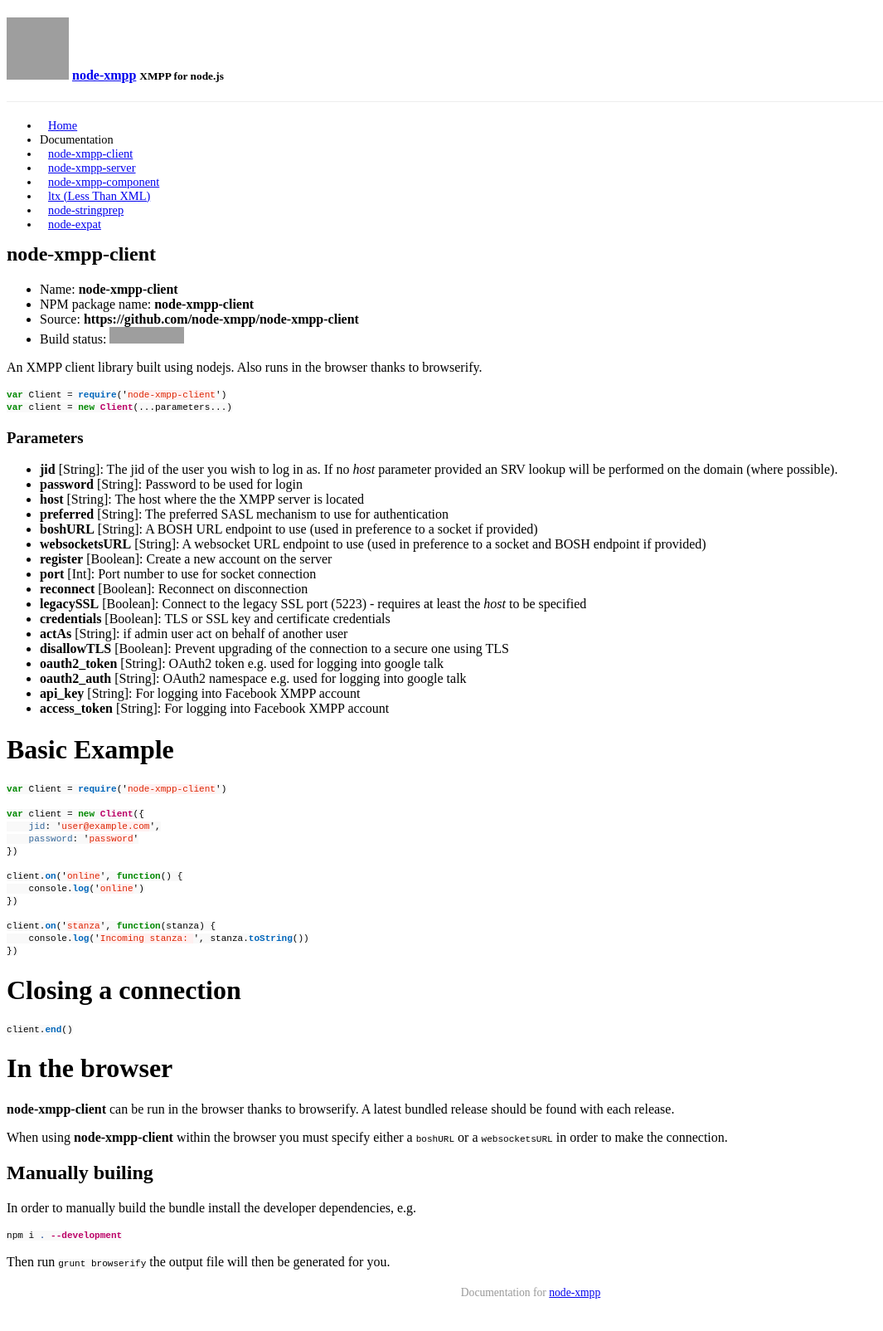
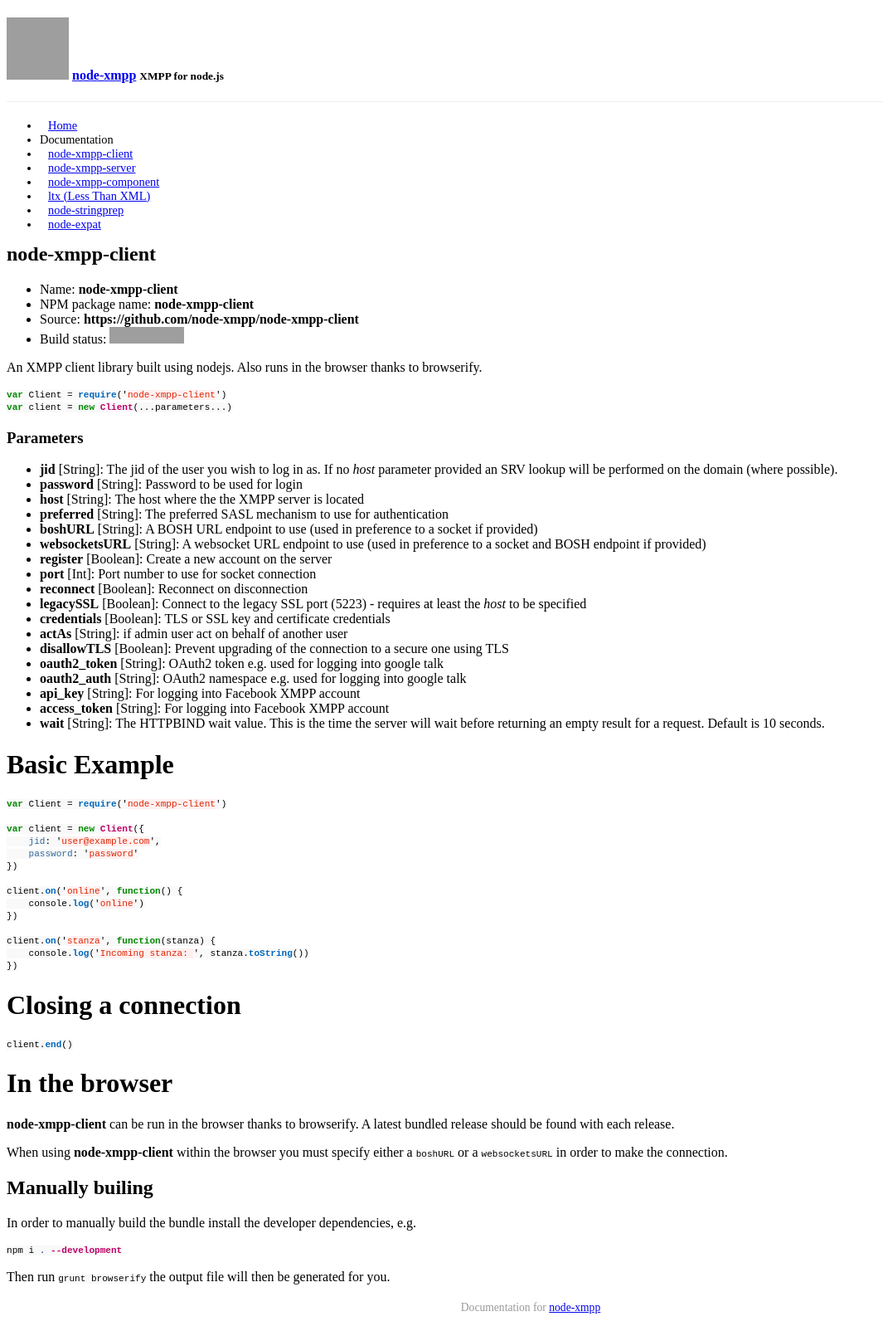
Before and after one commit to node-xmpp/node-xmpp.github.io, a Jekyll site: the page built from _posts/2014-03-15-nodexmppclient.md, in a window 1280 px wide. Shown: the whole page at 83% size, without its empty margins (0-1065 px from the left). Built offline with Jekyll 4.4.1, drawn with Linux system fonts in a browser that asks for light colours; Markdown is read by kramdown in place of the engine named in the settings; a style sheet for code colours, icons or effects is not loaded; grey boxes are pictures that could not be loaded.

Commit message:
Add instructions about node-xmpp-client parameters

```diff
--- a/_posts/2014-03-15-nodexmppclient.md
+++ b/_posts/2014-03-15-nodexmppclient.md
@@ -37,6 +37,7 @@
 * __oauth2_auth__ [String]: OAuth2 namespace e.g. used for logging into google talk
 * __api_key__ [String]: For logging into Facebook XMPP account
 * __access_token__ [String]: For logging into Facebook XMPP account
+* __wait__ [String]: The HTTPBIND wait value. This is the time the server will wait before returning an empty result for a request. Default is 10 seconds.
 
 # Basic Example
 
```
